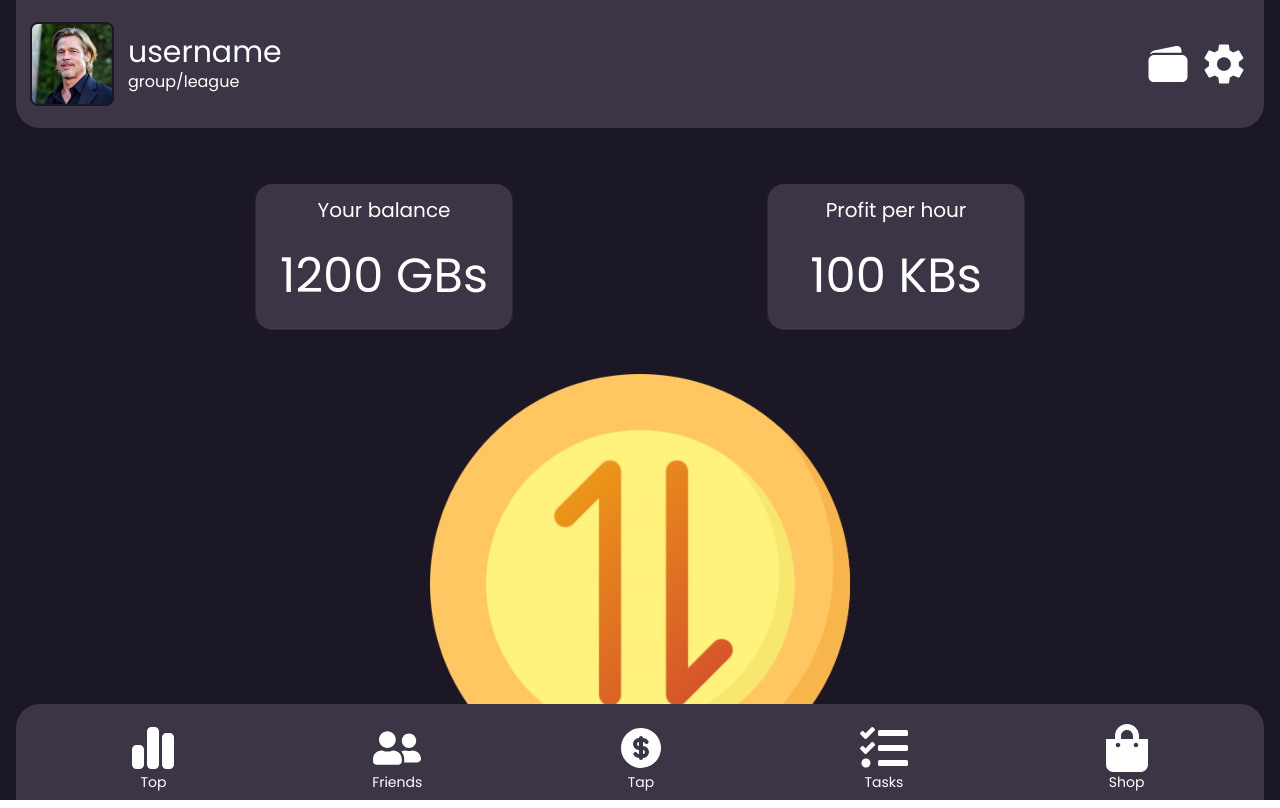
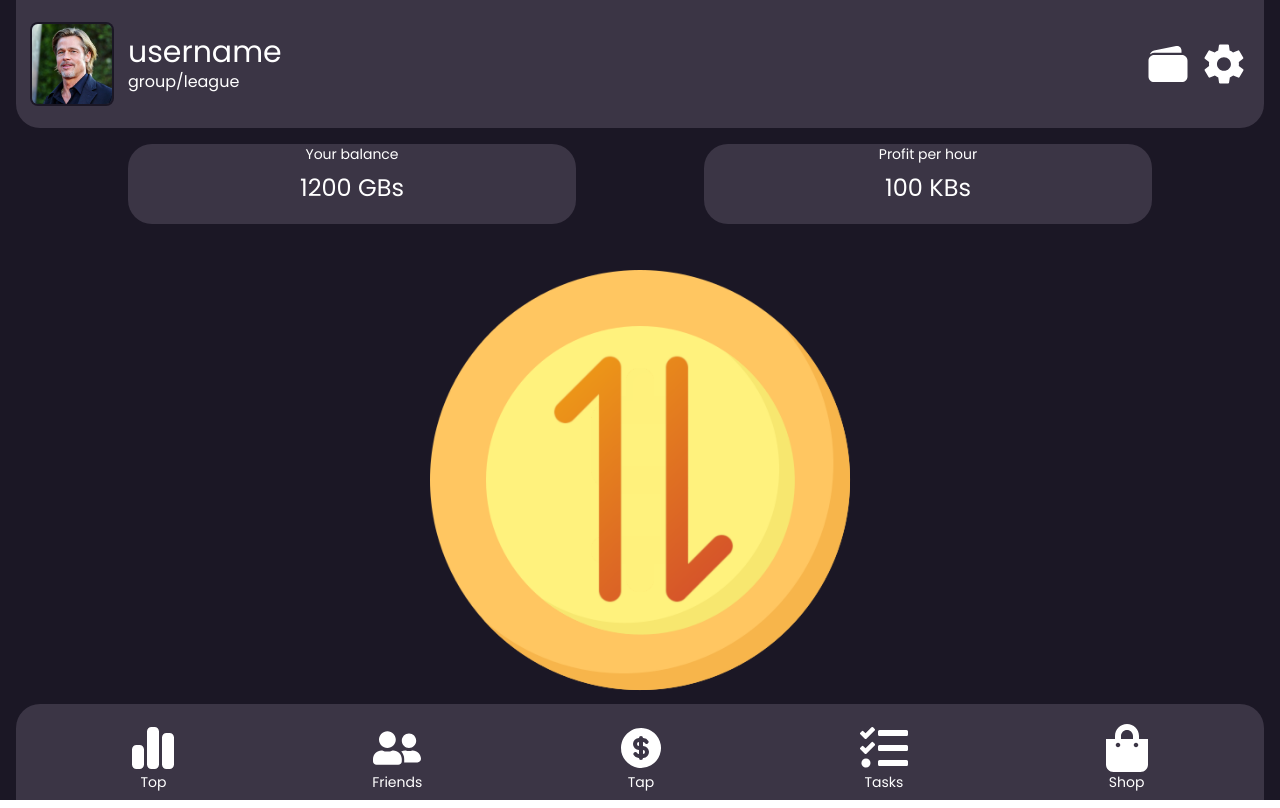
Before and after one commit to leonjretr/TraffiX, a React (Vite) app: page / in a window 1280 px wide. Built offline with nearby package versions, Linux system fonts and the light colour scheme.

Commit message:
Fix: balance & profit blocks

```diff
--- a/src/components/cards/MainPage-Stat-Card.tsx
+++ b/src/components/cards/MainPage-Stat-Card.tsx
@@ -7,27 +7,38 @@ interface MainPageStatCardProps {
 
 const MainPageStatCard: FC<MainPageStatCardProps> = ({ stats }) => {
   return (
-    <div className="flex columns-2 select-none justify-evenly mt-8 mob1:mt-10 mob2:mt-14">
-      <div className="UserBalance w-36 h-20 mob1:w-44 mob1:h-24 mob2:w-48 mob2:h-28 mob3:w-56 mob3:h-32 sm:w-64 sm:h-36 bg-mainShade text-white font-medium text-center rounded-2xl shadow-sm shadow-sandish/50 font-poppinsFont">
-        <h5 className="pt-1 mob1:pt-2 mob2:pt-2 mob3:pt-3 text-sm mob2:text-xl text-regular">
-          Your balance
-        </h5>
-        <h2 className="pt-2 mob1:pt-4 mob2:pt-5 mob3:pt-7 text-2xl mob1:text-3xl mob2:text-4xl mob3:text-5xl text-regular">
-          {" "}
-          {stats.balance} GBs{" "}
-        </h2>
+    <div className="flex columns-2 w-full pl-4 pr-4 justify-evenly mt-4">
+      <div className="text-white text-regular text-center w-100 h-20 bg-mainShade rounded-3xl">
+        <h5 className="text-sm text-1xl">Your balance</h5>
+        <h2 className="mt-2 text-2xl">{stats.balance} GBs</h2>
       </div>
-      <div className="UserProfit w-36 h-20 mob1:w-44 mob1:h-24 mob2:w-48 mob2:h-28 mob3:w-56 mob3:h-32 sm:w-64 sm:h-36 bg-mainShade text-white font-medium text-center rounded-2xl shadow-sm shadow-sandish/50 font-poppinsFont">
-        <h5 className="pt-1 mob1:pt-2 mob2:pt-2 mob3:pt-3 text-sm mob2:text-xl text-regular">
-          {" "}
-          Profit per hour
-        </h5>
-        <h2 className="pt-2 mob1:pt-4 mob2:pt-5 mob3:pt-7 text-2xl mob1:text-3xl mob2:text-4xl mob3:text-5xl text-regular">
-          {" "}
-          {stats.profitphour} KBs
-        </h2>
+
+      <div className="text-white text-regular text-center w-100 h-20 bg-mainShade rounded-3xl ml-4">
+        <h5 className="text-sm text-1xl">Profit per hour</h5>
+        <h2 className="mt-2 text-2xl">{stats.profitphour} KBs</h2>
       </div>
     </div>
+    // <div className="flex columns-2 select-none justify-evenly mt-8 mob1:mt-10 mob2:mt-14">
+    //   <div className="UserBalance w-36 h-20 mob1:w-44 mob1:h-24 mob2:w-48 mob2:h-28 mob3:w-56 mob3:h-32 sm:w-64 sm:h-36 bg-mainShade text-white font-medium text-center rounded-2xl shadow-sm shadow-sandish/50 font-poppinsFont">
+    //     <h5 className="pt-1 mob1:pt-2 mob2:pt-2 mob3:pt-3 text-sm mob2:text-xl text-regular">
+    //       Your balance
+    //     </h5>
+    //     <h2 className="pt-2 mob1:pt-4 mob2:pt-5 mob3:pt-7 text-2xl mob1:text-3xl mob2:text-4xl mob3:text-5xl text-regular">
+    //       {" "}
+    //       {stats.balance} GBs{" "}
+    //     </h2>
+    //   </div>
+    //   <div className="UserProfit w-36 h-20 mob1:w-44 mob1:h-24 mob2:w-48 mob2:h-28 mob3:w-56 mob3:h-32 sm:w-64 sm:h-36 bg-mainShade text-white font-medium text-center rounded-2xl shadow-sm shadow-sandish/50 font-poppinsFont">
+    //     <h5 className="pt-1 mob1:pt-2 mob2:pt-2 mob3:pt-3 text-sm mob2:text-xl text-regular">
+    //       {" "}
+    //       Profit per hour
+    //     </h5>
+    //     <h2 className="pt-2 mob1:pt-4 mob2:pt-5 mob3:pt-7 text-2xl mob1:text-3xl mob2:text-4xl mob3:text-5xl text-regular">
+    //       {" "}
+    //       {stats.profitphour} KBs
+    //     </h2>
+    //   </div>
+    // </div>
   );
 };
 
```
